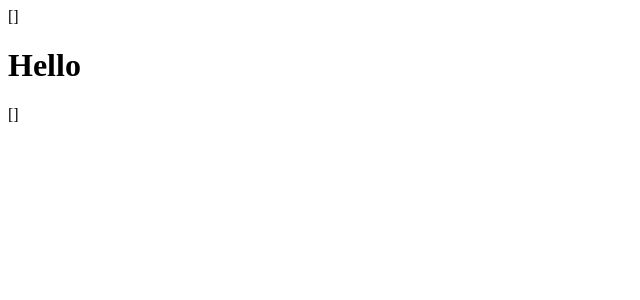
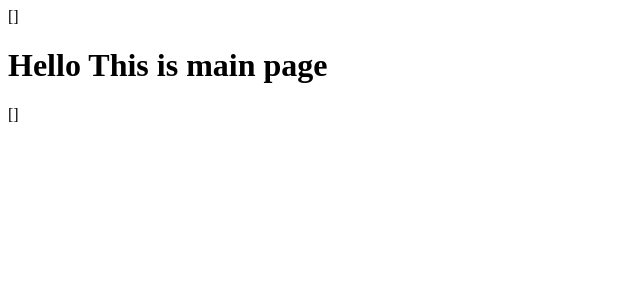
Before and after one commit to SahalN/sahaln-portfolio, a Next.js app: page / in a window 1280 px wide. Shown: the top 300 px of the page, without its empty margins (0-640 px from the left). Built offline with nearby package versions, Linux system fonts and the light colour scheme.

Commit message:
Add page routes

```diff
--- a/app/blogs/page.jsx
+++ b/app/blogs/page.jsx
@@ -0,0 +1,5 @@
+/** @format */
+
+export default function BlogsPage() {
+  return <h1>Hello This is blog page</h1>;
+}
--- a/app/github/page.jsx
+++ b/app/github/page.jsx
@@ -0,0 +1,5 @@
+/** @format */
+
+export default function GithubPage() {
+  return <h1>Hello This is github page</h1>;
+}
--- a/app/layout.jsx
+++ b/app/layout.jsx
@@ -4,9 +4,11 @@ export default function RootLayout({ children }) {
   return (
     <>
       <html lang='en'>
-        <header>[]</header>
-        <body>{children}</body>
-        <footer>[]</footer>
+        <body>
+          <header>[]</header>
+          <main>{children}</main>
+          <footer>[]</footer>
+        </body>
       </html>
     </>
   );
--- a/app/page.jsx
+++ b/app/page.jsx
@@ -1,5 +1,5 @@
 /** @format */
 
 export default function HomePage() {
-  return <h1>Hello</h1>;
+  return <h1>Hello This is main page</h1>;
 }
--- a/app/works/page.jsx
+++ b/app/works/page.jsx
@@ -0,0 +1,5 @@
+/** @format */
+
+export default function WorksPage() {
+  return <h1>Hello This is works page</h1>;
+}
```
